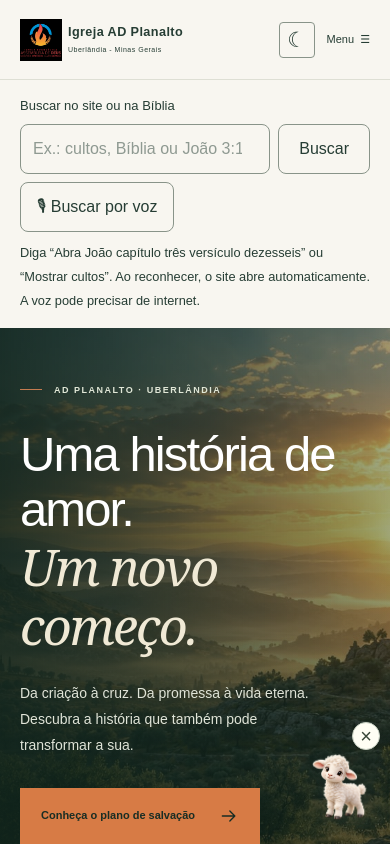
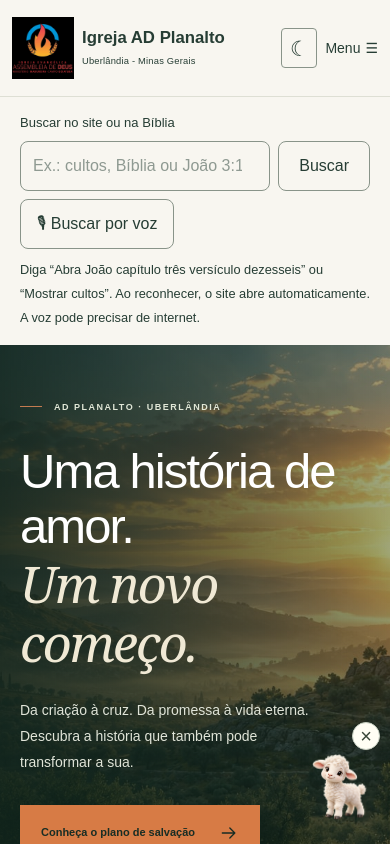
Before and after one commit to docenge/portal-ad-planalto, a Next.js app: page / in a window 390 px wide. Shown: the top 844 px of the page. Built offline with nearby package versions, Linux system fonts and the light colour scheme.

Commit message:
Aumenta logotipo, nome e letras do cabeçalho com ajuste para celular

```diff
--- a/app/theme.css
+++ b/app/theme.css
@@ -18,3 +18,43 @@ html[data-theme=dark] .belief-copy>p,html[data-theme=dark] .belief-layout h2{col
 html[data-theme=dark] .belief-layout h2 em{color:#ead5a6}
 html[data-theme=dark] .belief-section .reference{color:#d7dfcd}
 html[data-theme=dark] input::placeholder,html[data-theme=dark] textarea::placeholder{color:#b8c4b0;opacity:1}
+
+/* Larger church identity and readable header navigation. */
+.header{height:auto;min-height:124px}
+.header-inner{min-height:124px;padding-block:12px;flex-wrap:wrap;gap:18px}
+.header .church-logo{width:96px;height:96px}
+.header .brand{font-size:25px;letter-spacing:.6px;gap:14px}
+.header .brand small{font-size:12px;letter-spacing:1.7px;line-height:1.5}
+.header .desktop-nav{font-size:16px;gap:20px;line-height:1.5}
+.header .desktop-nav a{white-space:nowrap}
+.header .header-cta{font-size:15px;gap:12px;padding:14px}
+.header .theme-toggle{font-size:14px;min-height:44px}
+@media(min-width:861px) and (max-width:1250px){
+ .header .desktop-nav{order:5;width:100%;justify-content:center;flex-wrap:wrap;gap:8px 28px}
+ .header-inner{row-gap:4px}
+}
+@media(max-width:860px){
+ .header-inner{min-height:108px;flex-wrap:nowrap;gap:12px}
+ .header .church-logo{width:80px;height:80px}
+ .header .brand{font-size:23px;gap:10px}
+ .header .brand small{font-size:11px;letter-spacing:1px}
+ .header .desktop-nav,.header .header-cta{display:none}
+ .header .mobile-menu{display:block}
+ .header .mobile-menu summary{font-size:16px;gap:8px;padding:12px 0}
+ .header .mobile-menu nav{top:100%;font-size:17px}
+ .header .mobile-menu nav a{font-size:17px;padding-block:17px}
+}
+@media(max-width:620px){
+ .header{min-height:96px}
+ .header .header-inner{width:calc(100% - 24px);min-height:96px;gap:8px}
+ .header .church-logo{width:62px;height:62px}
+ .header .brand{font-size:clamp(16px,4.3vw,22px);letter-spacing:0;gap:8px;flex:1;min-width:0}
+ .header .brand small{font-size:clamp(9px,2.4vw,11px);letter-spacing:.2px}
+ .header .theme-toggle{width:36px;min-height:40px;padding:4px}
+ .header .mobile-menu summary{font-size:14px;gap:5px}
+}
+@media(max-width:360px){
+ .header .header-inner{flex-wrap:wrap;gap:4px 10px}
+ .header .brand{flex-basis:calc(100% - 50px)}
+ .header .mobile-menu{margin-left:auto}
+}
```
